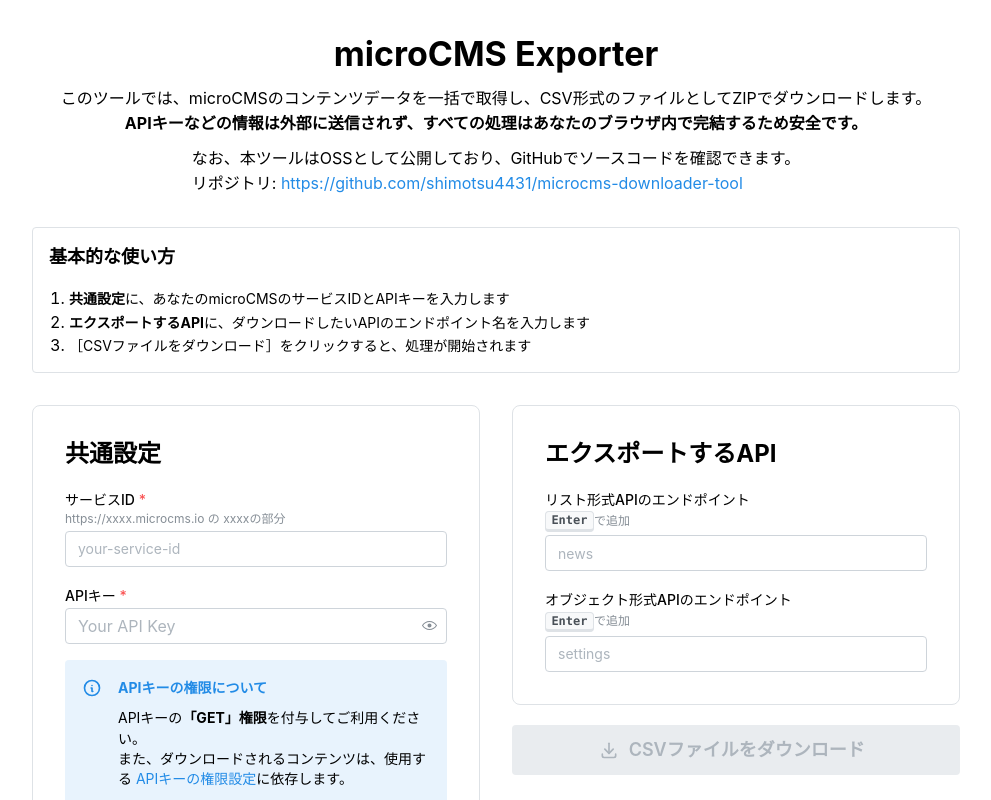
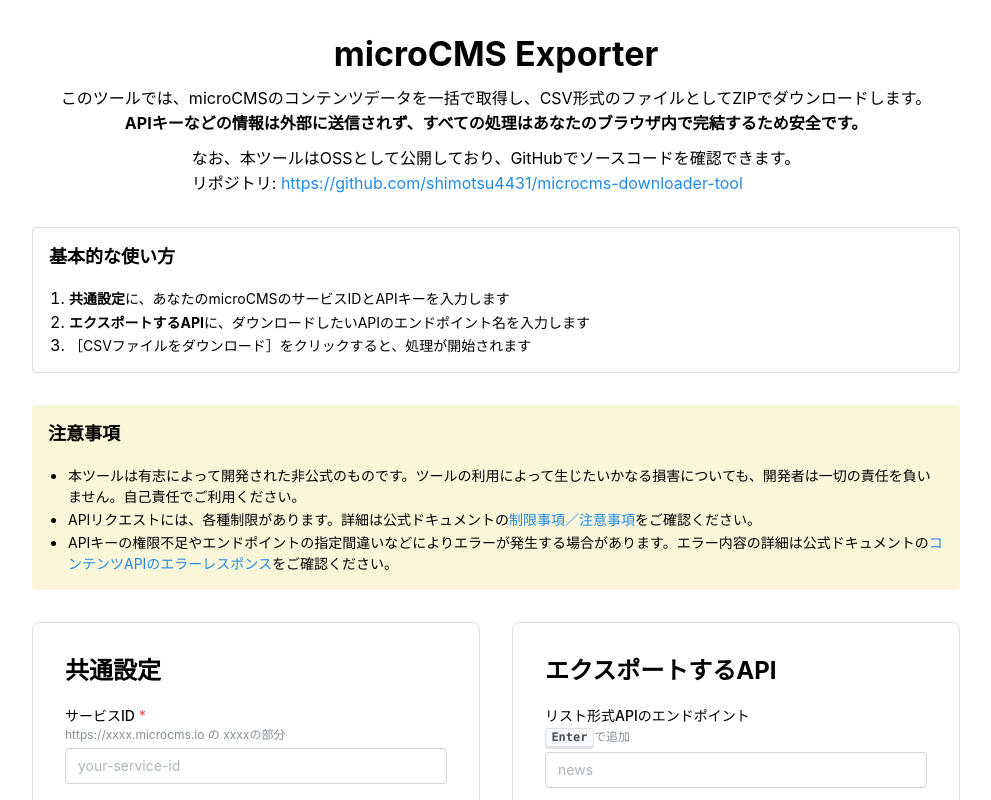
Before and after one commit to shimotsu4431/microCSV, a Next.js app: page / in a window 1280 px wide. Shown: the top 800 px of the page, without its empty margins (144-1135 px from the left). Built offline with nearby package versions, Linux system fonts and the light colour scheme.

Commit message:
注意事項コンポーネントを追加

```diff
--- /dev/null
+++ b/app/components/Precautions.tsx
@@ -0,0 +1,46 @@
+'use client'
+
+import { Paper, Stack, Title, Anchor, Text } from '@mantine/core'
+
+export const Precautions = () => (
+  <Paper p="md" style={{ backgroundColor: '#faf6da' }}>
+    <Stack>
+      <Title order={4}>注意事項</Title>
+      <ul style={{ margin: 0, paddingLeft: '20px' }}>
+        <li>
+          <Text size="sm">
+            本ツールは有志によって開発された非公式のものです。ツールの利用によって生じたいかなる損害についても、開発者は一切の責任を負いません。自己責任でご利用ください。
+          </Text>
+        </li>
+        <li>
+          <Text size="sm">
+            APIリクエストには、各種制限があります。詳細は公式ドキュメントの
+            <Anchor
+              href="https://document.microcms.io/manual/limitations"
+              target="_blank"
+              rel="noopener noreferrer"
+              size="sm"
+            >
+              制限事項／注意事項
+            </Anchor>
+            をご確認ください。
+          </Text>
+        </li>
+        <li>
+          <Text size="sm">
+            APIキーの権限不足やエンドポイントの指定間違いなどによりエラーが発生する場合があります。エラー内容の詳細は公式ドキュメントの
+            <Anchor
+              href="https://document.microcms.io/content-api/api-error-response"
+              target="_blank"
+              rel="noopener noreferrer"
+              size="sm"
+            >
+              コンテンツAPIのエラーレスポンス
+            </Anchor>
+            をご確認ください。
+          </Text>
+        </li>
+      </ul>
+    </Stack>
+  </Paper>
+)
--- a/app/page.tsx
+++ b/app/page.tsx
@@ -15,6 +15,7 @@
 import { useMicroCMSDownloader } from './hooks/useMicroCMSDownloader'
 import { Header } from './components/Header'
 import { Instruction } from './components/Instruction'
+import { Precautions } from './components/Precautions'
 import { Settings } from './components/Settings'
 import { EndpointInput } from './components/EndpointInput'
 
@@ -47,6 +48,7 @@
         <Stack gap="xl">
           <Header />
           <Instruction />
+          <Precautions />
 
           <SimpleGrid cols={{ base: 1, md: 2 }} spacing="xl">
             <Stack gap="lg">
```
